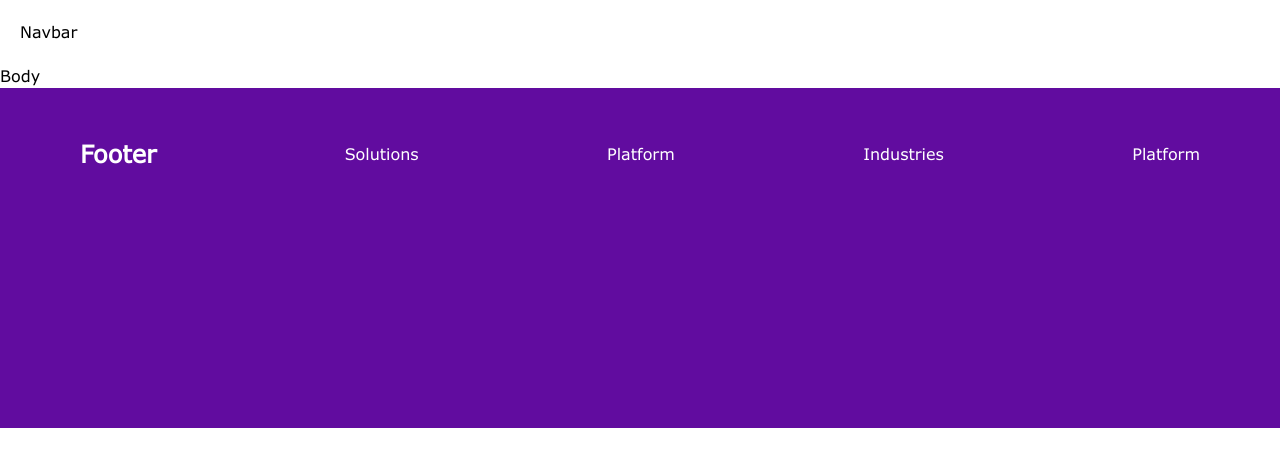
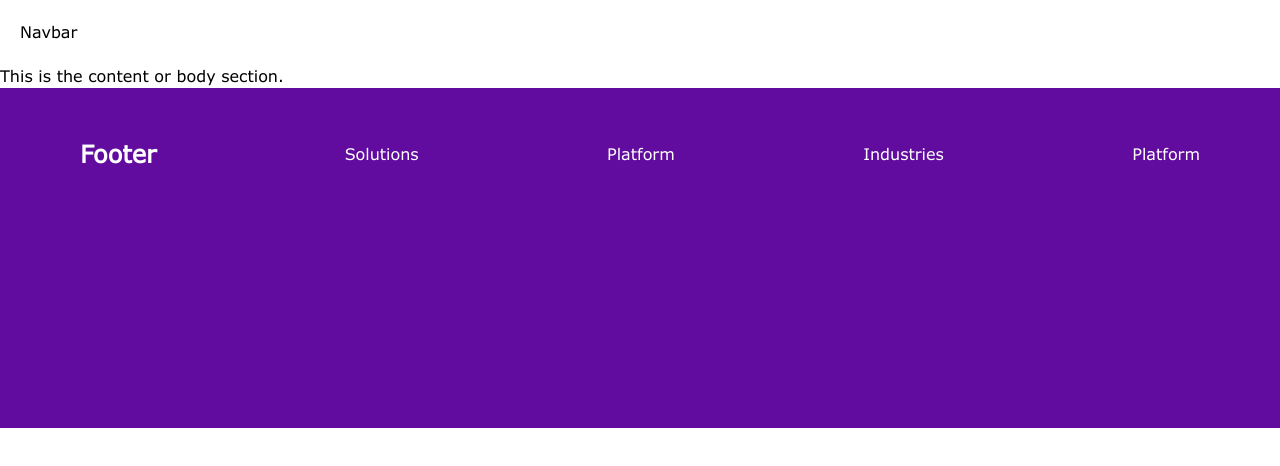
Before and after one commit to beecodeguy/crawlhub, a Next.js app: page / in a window 1280 px wide. Shown: the top 466 px of the page. Built offline with nearby package versions, Linux system fonts and the light colour scheme.

Commit message:
create separate section for webpage

```diff
--- a/src/app/page.tsx
+++ b/src/app/(webpage)/layout.tsx
@@ -1,13 +1,17 @@
-export default function Home() {
+import React from "react";
+
+const WebPageLayout = ({
+  children,
+}: Readonly<{
+  children: React.ReactNode;
+}>) => {
   return (
     <main>
       <nav className="flex px-5 py-5">Navbar</nav>
-      <section>
-        <h1>Body</h1>
-      </section>
+      <section>{children}</section>
       <footer className="h-[340px] bg-primary text-white px-[80px] py-[48px]">
         <div className="flex gap-5 items-center justify-between">
-          <h4 className="typography-h4">Footer</h4>
+          <span className="typography-h4">Footer</span>
           <div>Solutions</div>
           <div>Platform</div>
           <div>Industries</div>
@@ -16,4 +20,6 @@ export default function Home() {
       </footer>
     </main>
   );
-}
+};
+
+export default WebPageLayout;
--- /dev/null
+++ b/src/app/(webpage)/page.tsx
@@ -0,0 +1,3 @@
+export default function Home() {
+  return <div>This is the content or body section.</div>;
+}
```
